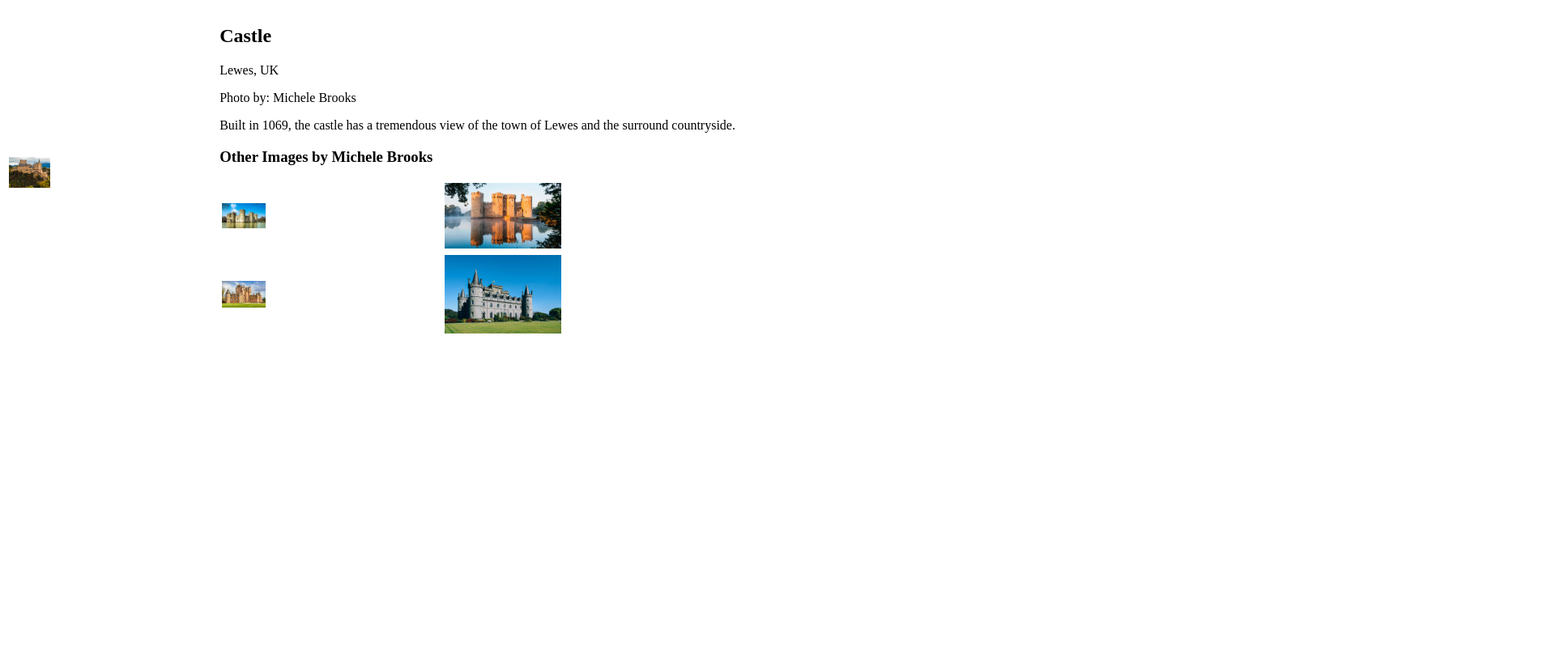
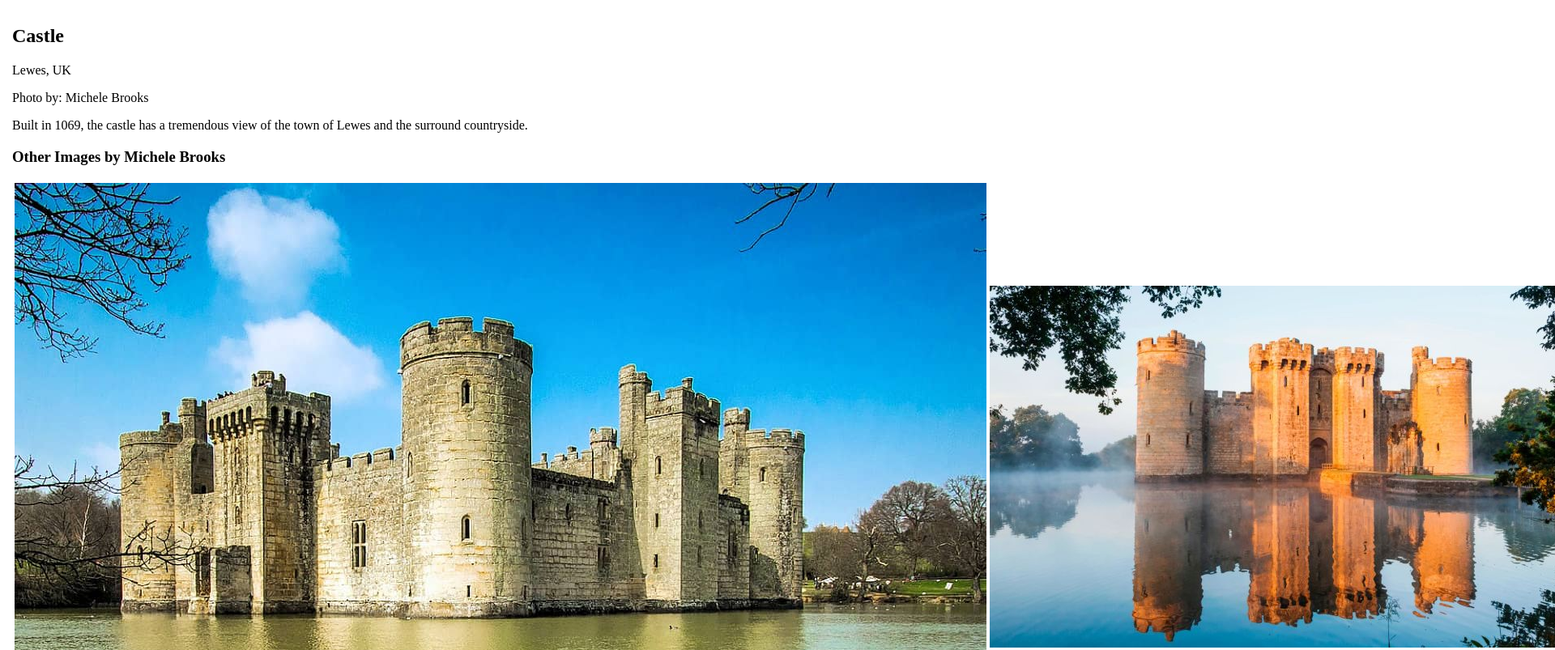
Before and after one commit to Kiariengigi/Project1, a plain HTML site: page Castle_table.html in a window 1280 px wide. Shown: the top 803 px of the page at 81% size, 1920 px wide, since content can reach past the window. Drawn offline with Linux system fonts and the light colour scheme.

Commit message:
Update styles_castle.css

```diff
--- a/styles_castle.css
+++ b/styles_castle.css
@@ -1,6 +1,6 @@
 #Mainimg {
 width: 20%;
 }
-img{
+images{
   width:20%
 }
```
